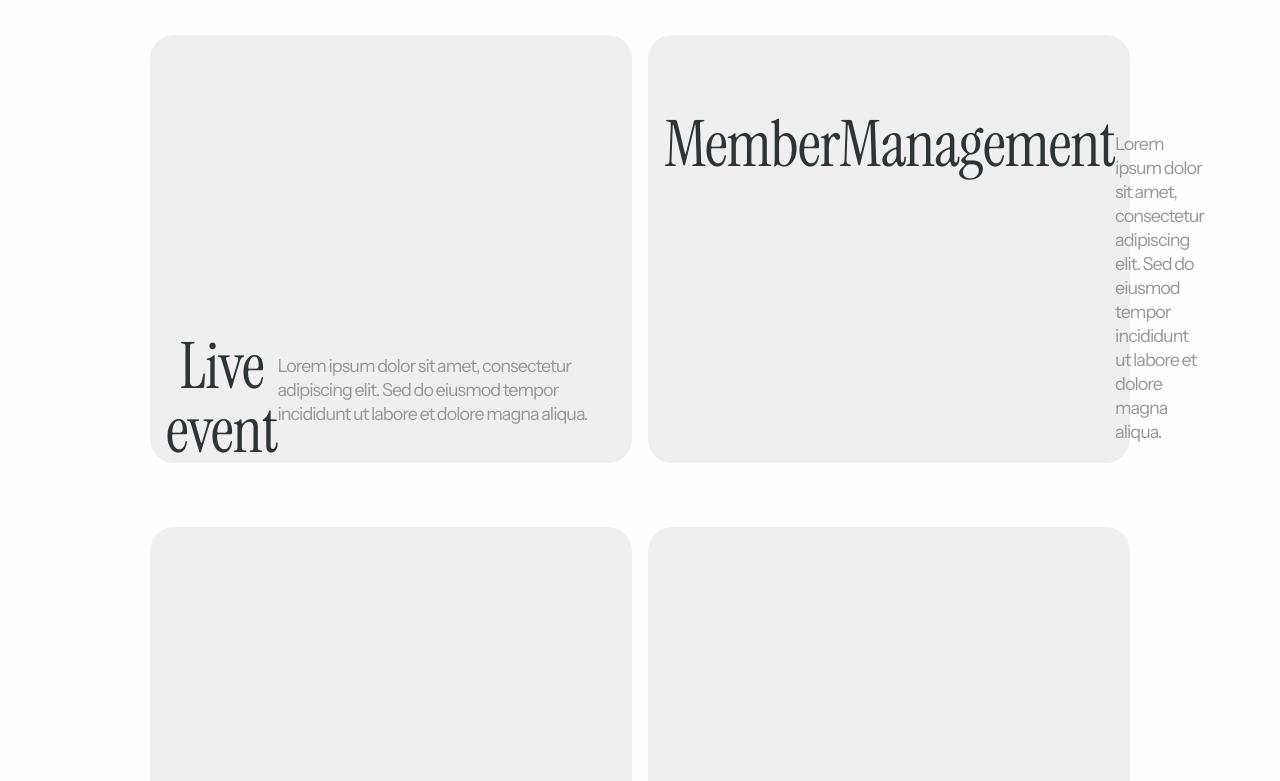
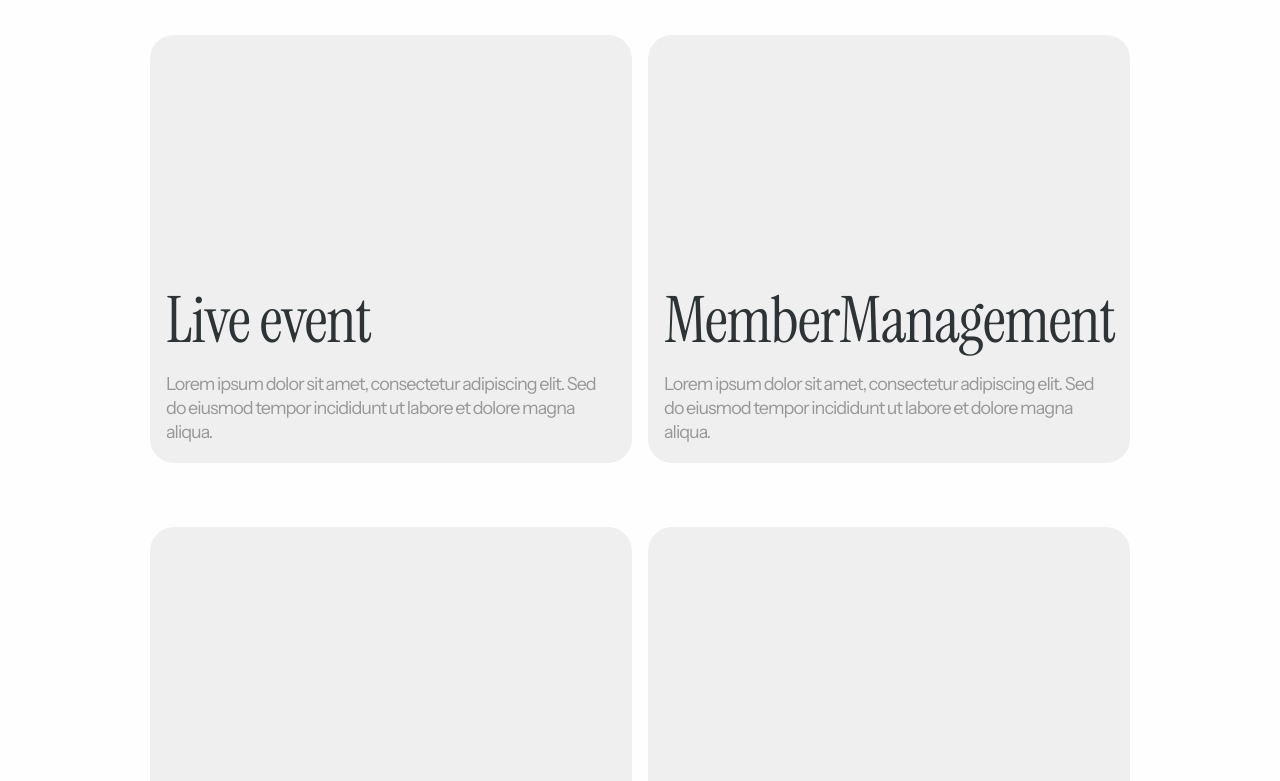
Before and after one commit to byfolarin/Selah, a React (Vite) app in the folder Selah/: page / in a window 1280 px wide. Shown: the part 719-1500 px from the top of the page. Built offline with nearby package versions, Linux system fonts and the light colour scheme; a web font is replaced by a local one.

Commit message:
requires a value

```diff
--- a/Selah/src/components/website/Website.jsx
+++ b/Selah/src/components/website/Website.jsx
@@ -11,7 +11,7 @@ const Website = () => {
 
       <div className="header-h1">
 
-        <h1>Focus on Ministry: We'll Help Manage the <br />
+        <h1 className='u-h1'>Focus on Ministry: We'll Help Manage the <br />
             Essentials. <span className='obliques'> Streamline Your Church  <br />
             Operations. </span>
         </h1>
--- a/Selah/src/index.css
+++ b/Selah/src/index.css
@@ -108,13 +108,16 @@ h1{
   font-family: "Instrument Serif", serif;
   font-style: normal;
   font-weight: 500;
-  text-align: center;
   line-height: 64px;
   color: #2e3335;
   margin: 0px;
   letter-spacing: -1px;
   font-size: 64px;
 
+}
+
+.u-h1{
+  text-align: center;
 }
 
 
@@ -215,7 +218,7 @@ h2{
 
 .text-shell{
   display: flex;
-  flex-direction: co;
+  flex-direction: column;
   align-items: left;
 }
 
```
